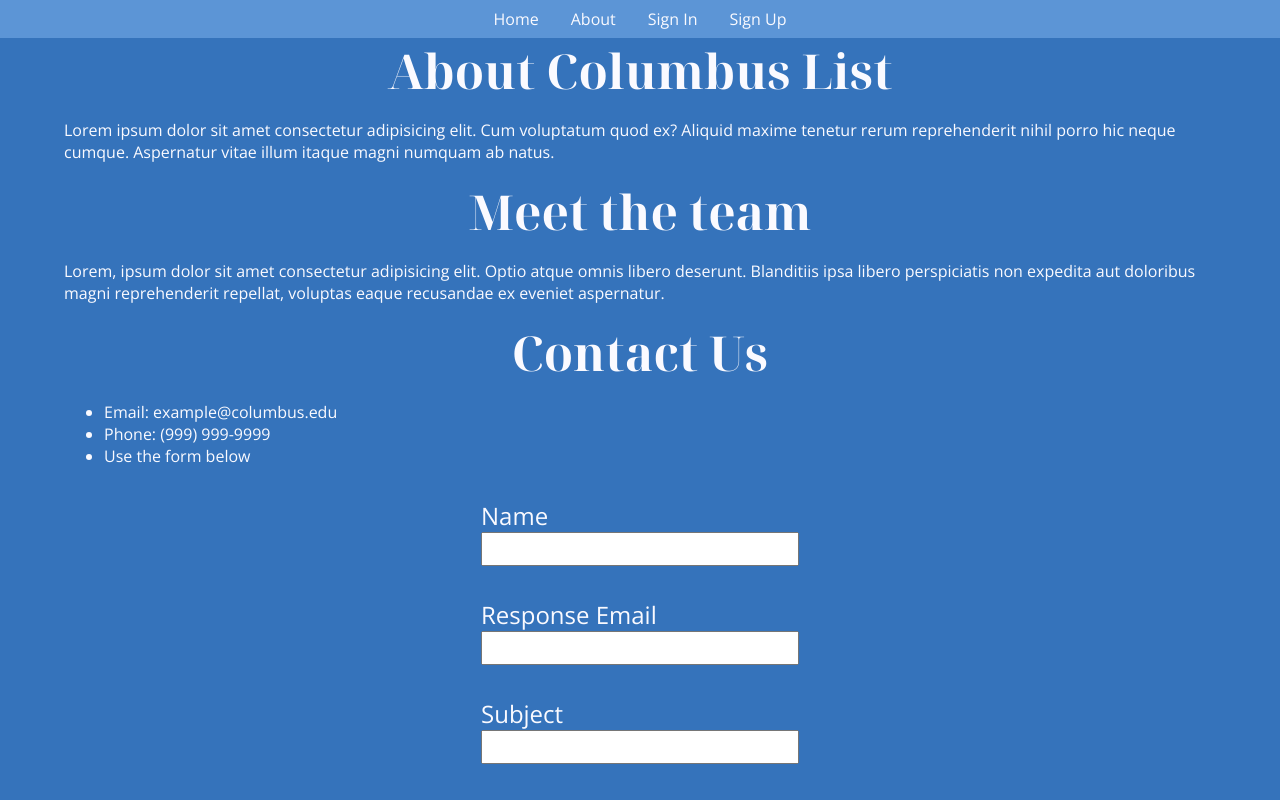
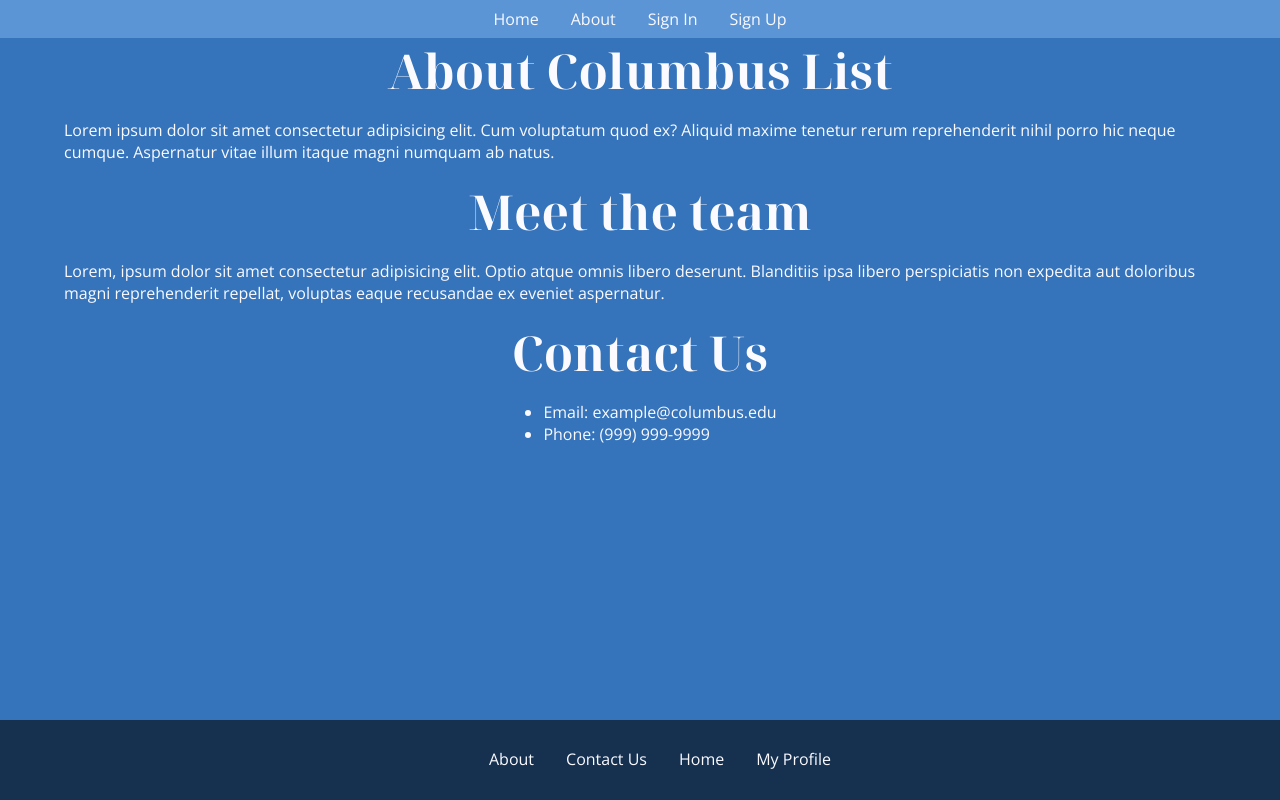
Before and after one commit to sjonesdev/CSC4330ProjectGroupE, a React (Create React App) app in the folder client/: page /about in a window 1280 px wide. Shown: the top 800 px of the page. Built offline with nearby package versions, Linux system fonts and the light colour scheme.

Commit message:
Updated about and styling

```diff
--- a/client/src/components/About/About.tsx
+++ b/client/src/components/About/About.tsx
@@ -34,9 +34,9 @@ class About extends React.Component<AboutProps, AboutState> {
                         <ul>
                             <li>Email: example@columbus.edu</li>
                             <li>Phone: (999) 999-9999</li>
-                            <li>Use the form below</li>
+                            {/* <li>Use the form below</li> */}
                         </ul>
-                        <form className='form' action="" method="post">
+                        {/* <form className='form' action="" method="post">
                             <label htmlFor="name">Name</label>
                             <input type="text" id='name' />
                             <label htmlFor="res-email">Response Email</label>
@@ -46,7 +46,7 @@ class About extends React.Component<AboutProps, AboutState> {
                             <label htmlFor="msg">Message</label>
                             <input type="textarea" id="msg" />
                             <input type="submit" className='submit' value="Send" />
-                        </form>
+                        </form> */}
                     </div>
                 </div>
             </div>
--- a/client/src/styles/_components.scss
+++ b/client/src/styles/_components.scss
@@ -1,4 +1,5 @@
 @forward './components/Home';
+@forward './components/About';
 @forward './components/Profile';
 @forward './components/SearchBar';
 @forward './components/Search';
--- /dev/null
+++ b/client/src/styles/components/_About.scss
@@ -0,0 +1,6 @@
+.contact-us {
+    ul {
+        margin: 1rem auto;
+        width: max-content;
+    }
+}
```
